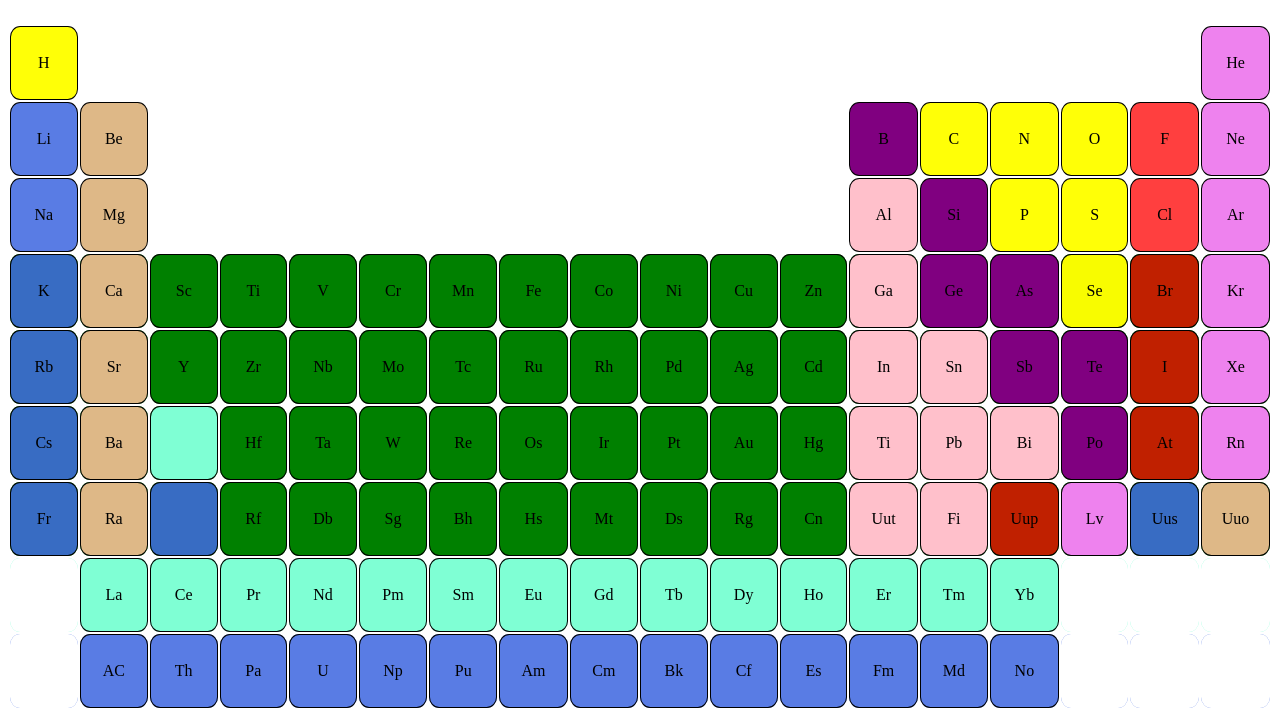
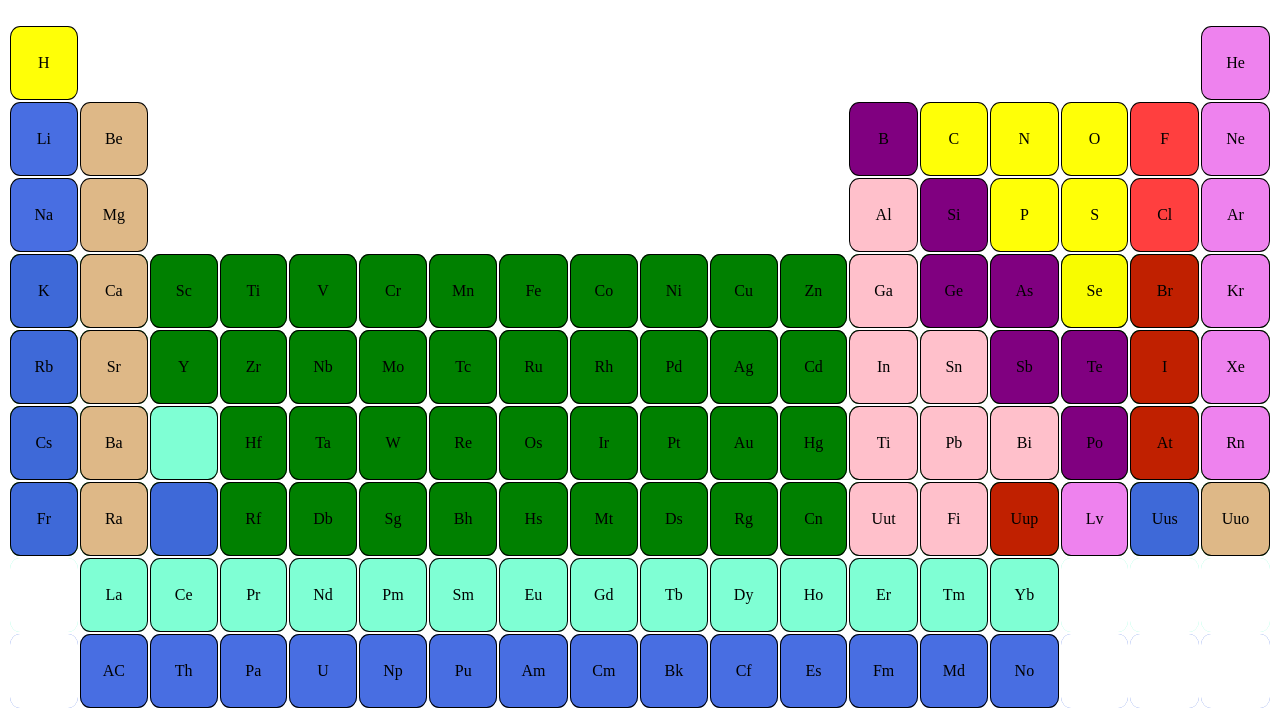
Before and after one commit to kevSchmidt/periodic-table, a plain HTML site: page index.html in a window 1280 px wide. Shown: the part 77-800 px from the top of the page. Drawn offline with Linux system fonts and the light colour scheme.

Commit message:
fixed colors

```diff
--- a/css/style.css
+++ b/css/style.css
@@ -48,7 +48,7 @@ tr:nth-child(7) :first-child,
 tr:nth-child(8) :first-child,
 tr:nth-child(7) :nth-child(17),
 tr:nth-child(7) :nth-child(3) {
-  background-color: rgba(65, 105, 225, 0.87);
+  background-color: rgba(65, 105, 225, 0.959);
 }
 /* yellow */
 tr:nth-child(1) :first-child,
```
